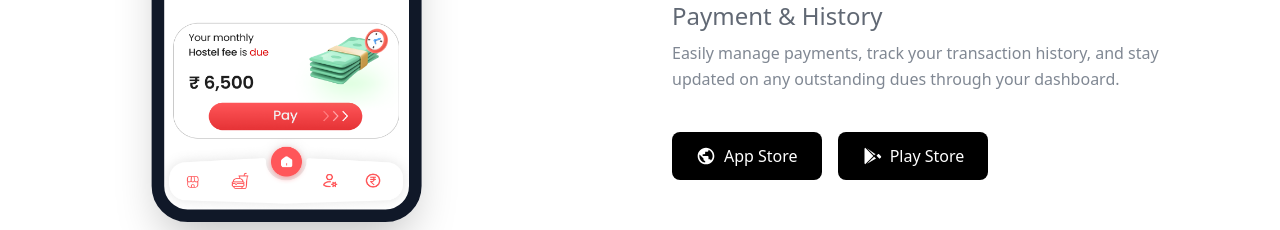
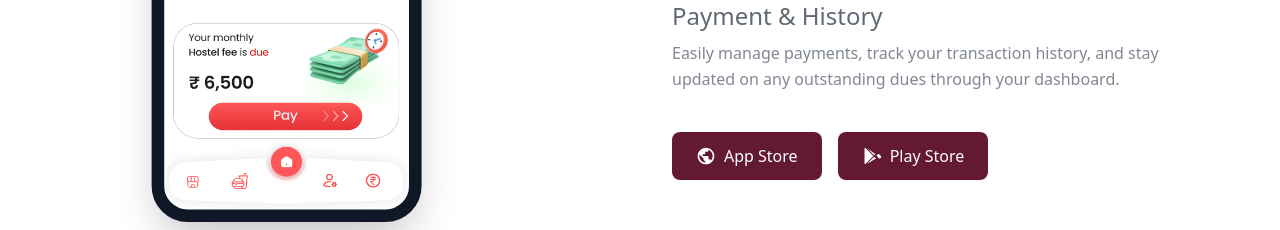
Before and after one commit to Weronz-Tech/Heavens-Website-2.0, a React (Vite) app: page / in a window 1280 px wide. Shown: the part 3880-4110 px from the top of the page. Built offline with nearby package versions, Linux system fonts and the light colour scheme; a web font is replaced by a local one.

Commit message:
updates in Header

```diff
--- a/src/pages/Header.jsx
+++ b/src/pages/Header.jsx
@@ -501,7 +501,7 @@ const Header = () => {
                   href="https://apps.apple.com/"
                   target="_blank"
                   rel="noopener noreferrer"
-                  className="bg-black text-white px-6 py-3 rounded-lg flex items-center gap-2"
+                  className="bg-[#631930] text-white px-6 py-3 rounded-lg flex items-center gap-2"
                 >
                   <svg className="w-5 h-5" fill="currentColor" viewBox="0 0 24 24">
                     <path d="M12 2C6.48 2 2 6.48 2 12s4.48 10 10 10 10-4.48 10-10S17.52 2 12 2zm-1 17.93c-3.95-.49-7-3.85-7-7.93 0-.62.08-1.21.21-1.79L9 15v1c0 1.1.9 2 2 2v1.93zm6.9-2.54c-.26-.81-1-1.39-1.9-1.39h-1v-3c0-.55-.45-1-1-1H8v-2h2c.55 0 1-.45 1-1V7h2c1.1 0 2-.9 2-2v-.41c2.93 1.19 5 4.06 5 7.41 0 2.08-.8 3.97-2.1 5.39z" />
@@ -513,7 +513,7 @@ const Header = () => {
                   href="https://play.google.com/store"
                   target="_blank"
                   rel="noopener noreferrer"
-                  className="bg-black text-white px-6 py-3 rounded-lg flex items-center gap-2"
+                  className="bg-[#631930] text-white px-6 py-3 rounded-lg flex items-center gap-2"
                 >
                   <svg className="w-5 h-5" fill="currentColor" viewBox="0 0 24 24">
                     <path d="M3 20.5v-17c0-.59.34-1.11.84-1.35L13.69 12l-9.85 9.85c-.5-.25-.84-.76-.84-1.35zm13.81-5.38L6.05 21.34l8.49-8.49 2.27 2.27zm-.56-5.36L6.05 2.66l8.49 8.49 2.27-2.27zm6.53 3.94c.39-.39.39-1.02 0-1.41l-2.26-2.26c-.39-.39-1.02-.39-1.41 0l-1.71 1.71 3.67 3.67 1.71-1.71z" />
```
